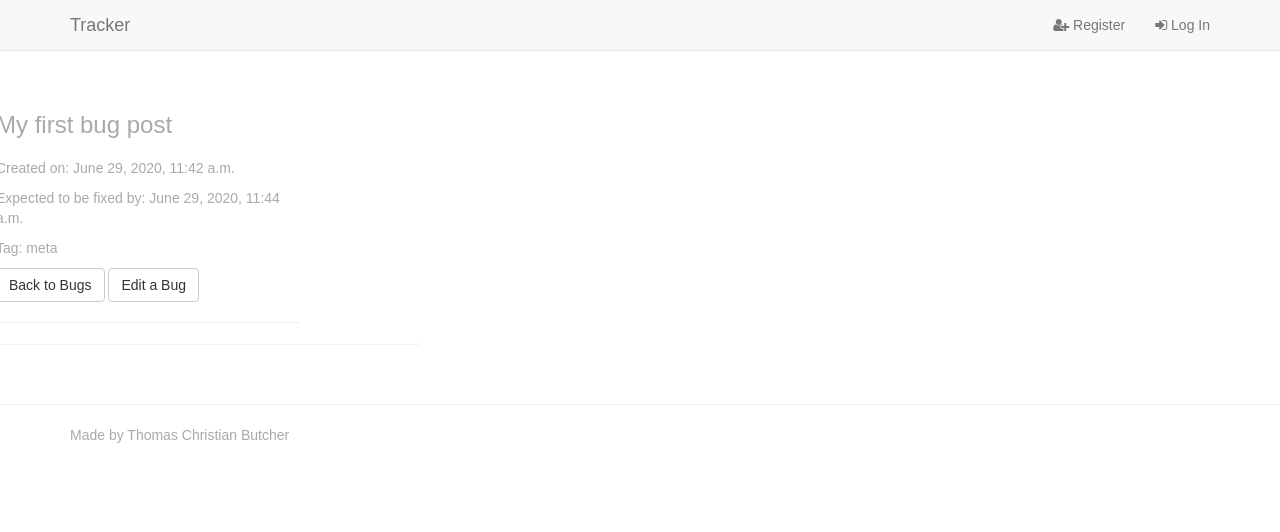
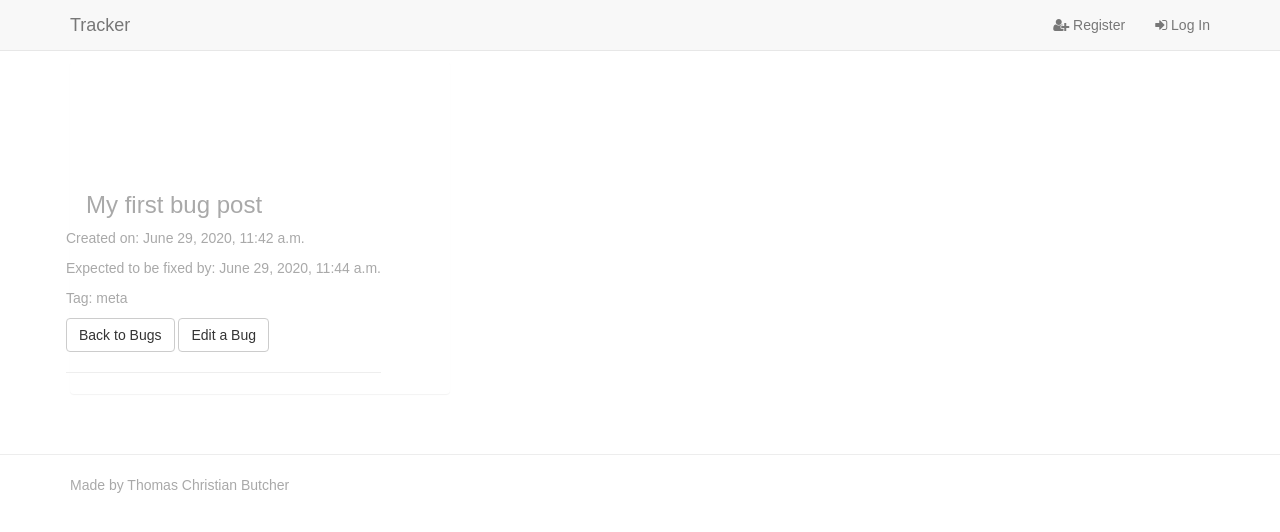
Before and after one commit to stormtrooper88/issue-tracker-milestone-project, a Django app: page /bugs/1/ in a window 1280 px wide. Shown: the top 532 px of the page. Run offline with Django 3.2, Linux system fonts and the light colour scheme; data comes from the database, SQL or seed files in the repository; some libraries are stand-ins or nearby versions.

Commit message:
worked on frontend of the bugs app

```diff
--- a/bugs/templates/bugdetail.html
+++ b/bugs/templates/bugdetail.html
@@ -1,10 +1,10 @@
 {% extends 'base.html' %}
 {% block content %}
-<div class="row row-flex">
+<div class="container">
         <div class="col-xs-10 col-xs-offset-1 col-sm-offset-0 col-sm-6 col-md-4 display panel panel-default">
-                <h3>{{ bug.name }}</h3>
- <div class="row">
-                <div class="col-xs-9">
+        <div class="row row-flex">
+        <div class="col">
+                <h3 class="header">{{ bug.name }}</h3>
                     <p>{{ bug.content }}</p>
                     <p><span class="boldtext">Created on:</span> {{ bug.created_date }} </p>
                     <p><span class="boldtext">Expected to be fixed by:</span> {{ bug.finished_date}}</p>
@@ -16,4 +16,5 @@
             </div>
         </div>
     </div>
+
 {% endblock %}
```
Also changed, not shown: bugs/templates/bugs.html (+8 -0 lines), bugs/templates/trackerbugform.html (+8 -0 lines).
